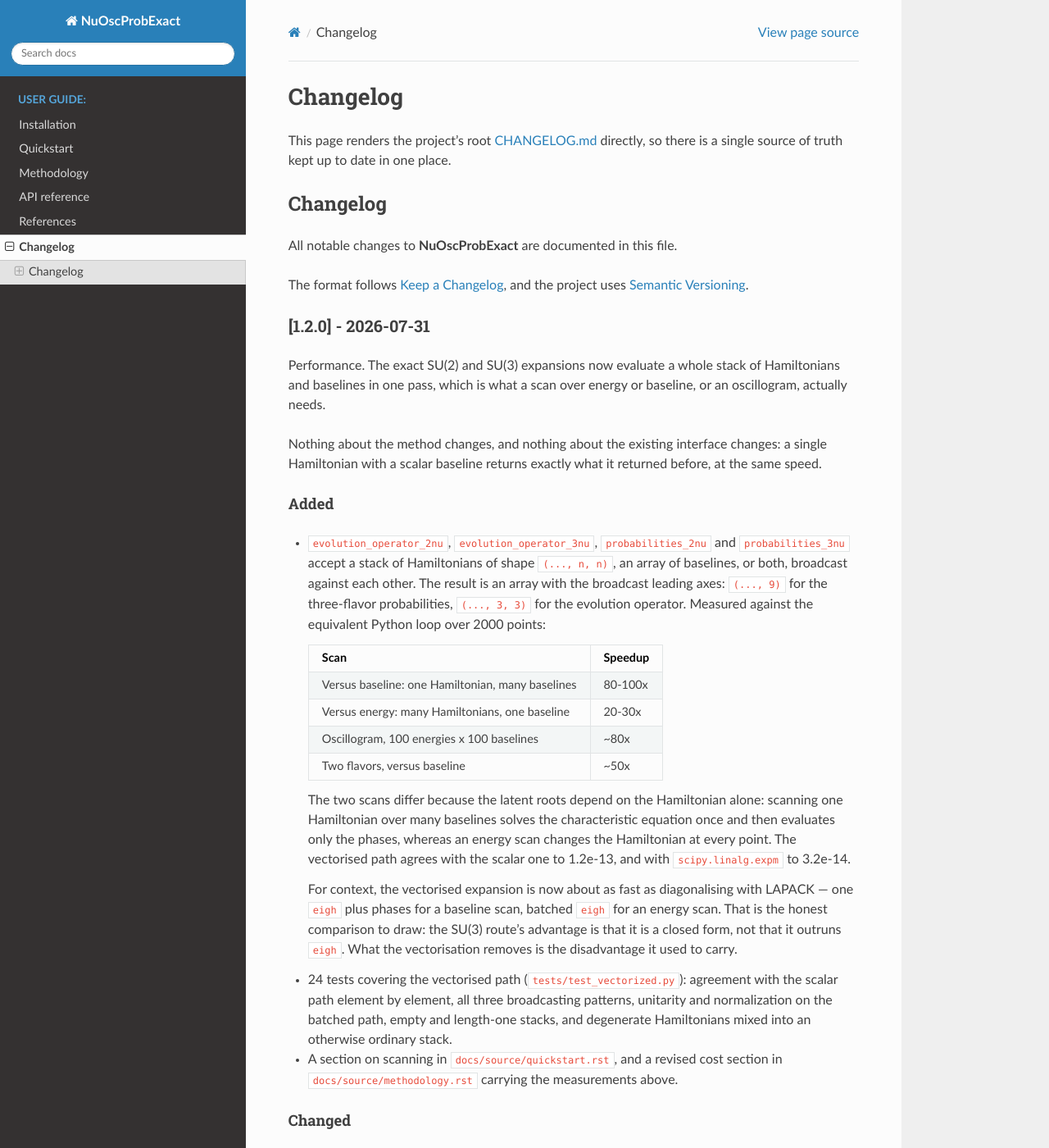
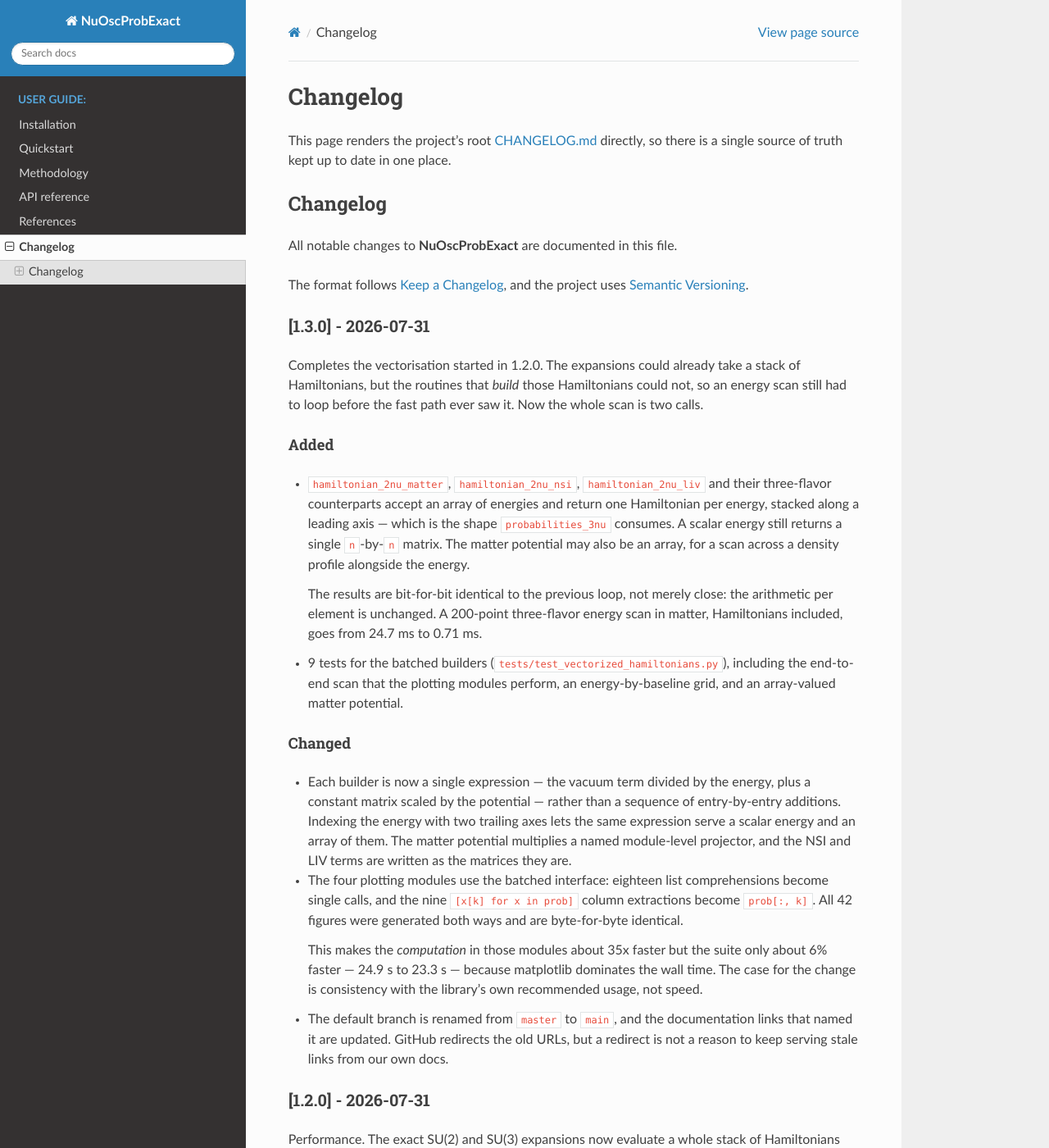
Before and after one commit to mbustama/NuOscProbExact, a Sphinx documentation site: the page built from docs/source/changelog.rst, in a window 1280 px wide and 1400 px high. Shown: the whole window at 82% size. Built offline with Sphinx 7.4.7 and the Read the Docs theme 3.1.0, drawn with Linux system fonts in a browser that asks for light colours.

Commit message:
Release 1.3.0
Adds the changelog entry for the vectorised Hamiltonian builders and the
converted plotting modules, bumps the version, and documents the array
form of the builders in the quickstart, where the energy-scan recipe
now ends with the two-call version rather than the manual broadcast.

The entry also records the branch rename from master to main.

Co-Authored-By: Claude Opus 5 <noreply@anthropic.com>

```diff
--- a/CHANGELOG.md
+++ b/CHANGELOG.md
@@ -4,6 +4,53 @@ All notable changes to **NuOscProbExact** are documented in this file.
 
 The format follows [Keep a Changelog](https://keepachangelog.com/en/1.1.0/),
 and the project uses [Semantic Versioning](https://semver.org/).
+
+## [1.3.0] - 2026-07-31
+
+Completes the vectorisation started in 1.2.0.  The expansions could already
+take a stack of Hamiltonians, but the routines that *build* those Hamiltonians
+could not, so an energy scan still had to loop before the fast path ever saw
+it.  Now the whole scan is two calls.
+
+### Added
+
+- `hamiltonian_2nu_matter`, `hamiltonian_2nu_nsi`, `hamiltonian_2nu_liv` and
+  their three-flavor counterparts accept an array of energies and return one
+  Hamiltonian per energy, stacked along a leading axis --- which is the shape
+  `probabilities_3nu` consumes.  A scalar energy still returns a single
+  `n`-by-`n` matrix.  The matter potential may also be an array, for a scan
+  across a density profile alongside the energy.
+
+  The results are bit-for-bit identical to the previous loop, not merely close:
+  the arithmetic per element is unchanged.  A 200-point three-flavor energy
+  scan in matter, Hamiltonians included, goes from 24.7 ms to 0.71 ms.
+
+- 9 tests for the batched builders (`tests/test_vectorized_hamiltonians.py`),
+  including the end-to-end scan that the plotting modules perform, an
+  energy-by-baseline grid, and an array-valued matter potential.
+
+### Changed
+
+- Each builder is now a single expression --- the vacuum term divided by the
+  energy, plus a constant matrix scaled by the potential --- rather than a
+  sequence of entry-by-entry additions.  Indexing the energy with two trailing
+  axes lets the same expression serve a scalar energy and an array of them.
+  The matter potential multiplies a named module-level projector, and the NSI
+  and LIV terms are written as the matrices they are.
+
+- The four plotting modules use the batched interface: eighteen list
+  comprehensions become single calls, and the nine `[x[k] for x in prob]`
+  column extractions become `prob[:, k]`.  All 42 figures were generated both
+  ways and are byte-for-byte identical.
+
+  This makes the *computation* in those modules about 35x faster but the suite
+  only about 6% faster --- 24.9 s to 23.3 s --- because matplotlib dominates
+  the wall time. The case for the change is consistency with the library's own
+  recommended usage, not speed.
+
+- The default branch is renamed from `master` to `main`, and the documentation
+  links that named it are updated.  GitHub redirects the old URLs, but a
+  redirect is not a reason to keep serving stale links from our own docs.
 
 ## [1.2.0] - 2026-07-31
 
--- a/docs/source/conf.py
+++ b/docs/source/conf.py
@@ -23,8 +23,8 @@ sys.path.insert(0, os.path.abspath('../../src'))
 project = 'NuOscProbExact'
 copyright = '2019-2026, Mauricio Bustamante'
 author = 'Mauricio Bustamante'
-release = '1.2.0'
-version = '1.2'
+release = '1.3.0'
+version = '1.3'
 
 # -- General configuration ---------------------------------------------------
 
--- a/pyproject.toml
+++ b/pyproject.toml
@@ -4,7 +4,7 @@ build-backend = "setuptools.build_meta"
 
 [project]
 name = "nuoscprobexact"
-version = "1.2.0"
+version = "1.3.0"
 description = "Exact two-flavor and three-flavor neutrino oscillation probabilities for arbitrary time-independent Hamiltonians"
 readme = "README.md"
 requires-python = ">=3.7"
```
Also changed, not shown: docs/source/quickstart.rst (+13 -0 lines).
